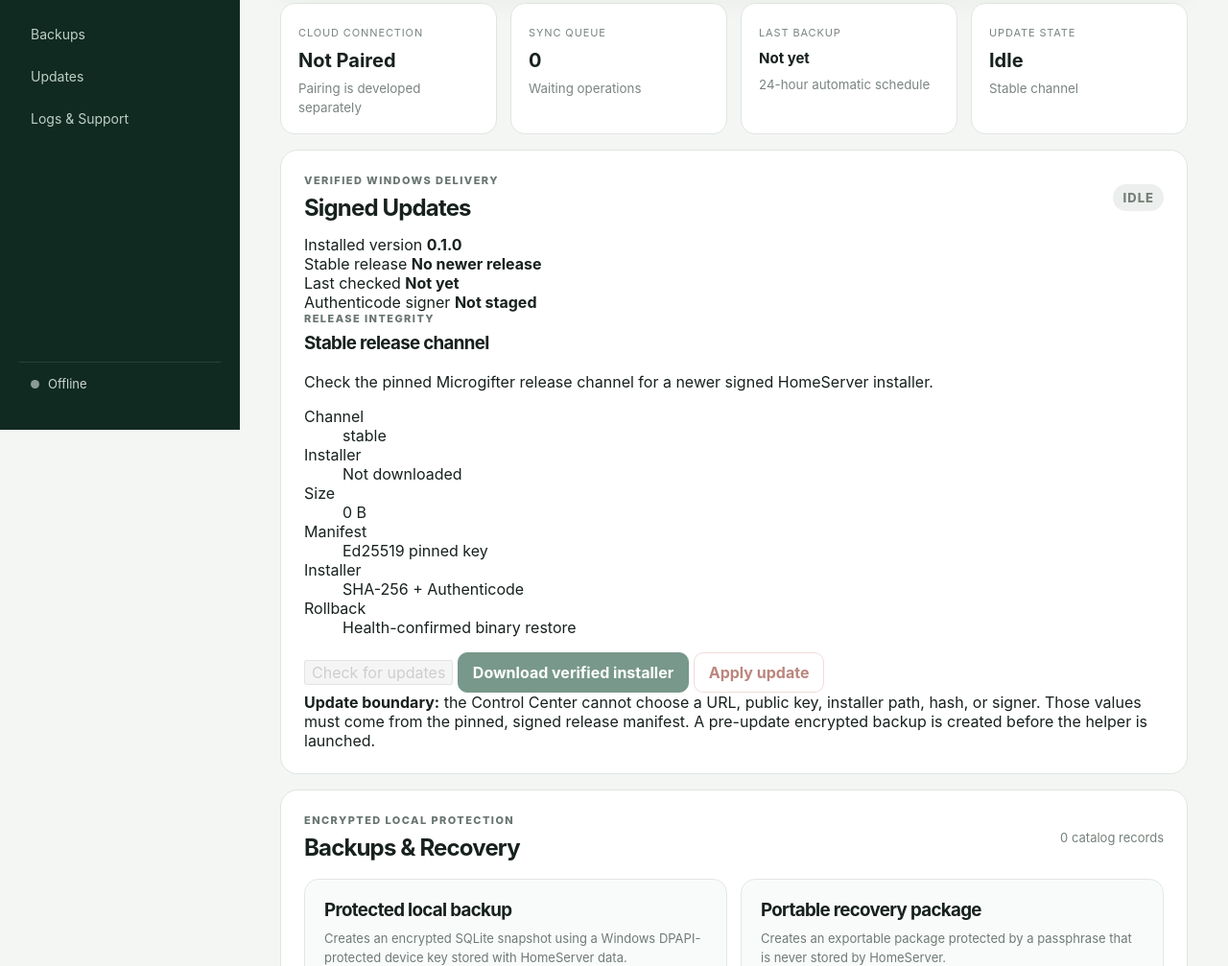
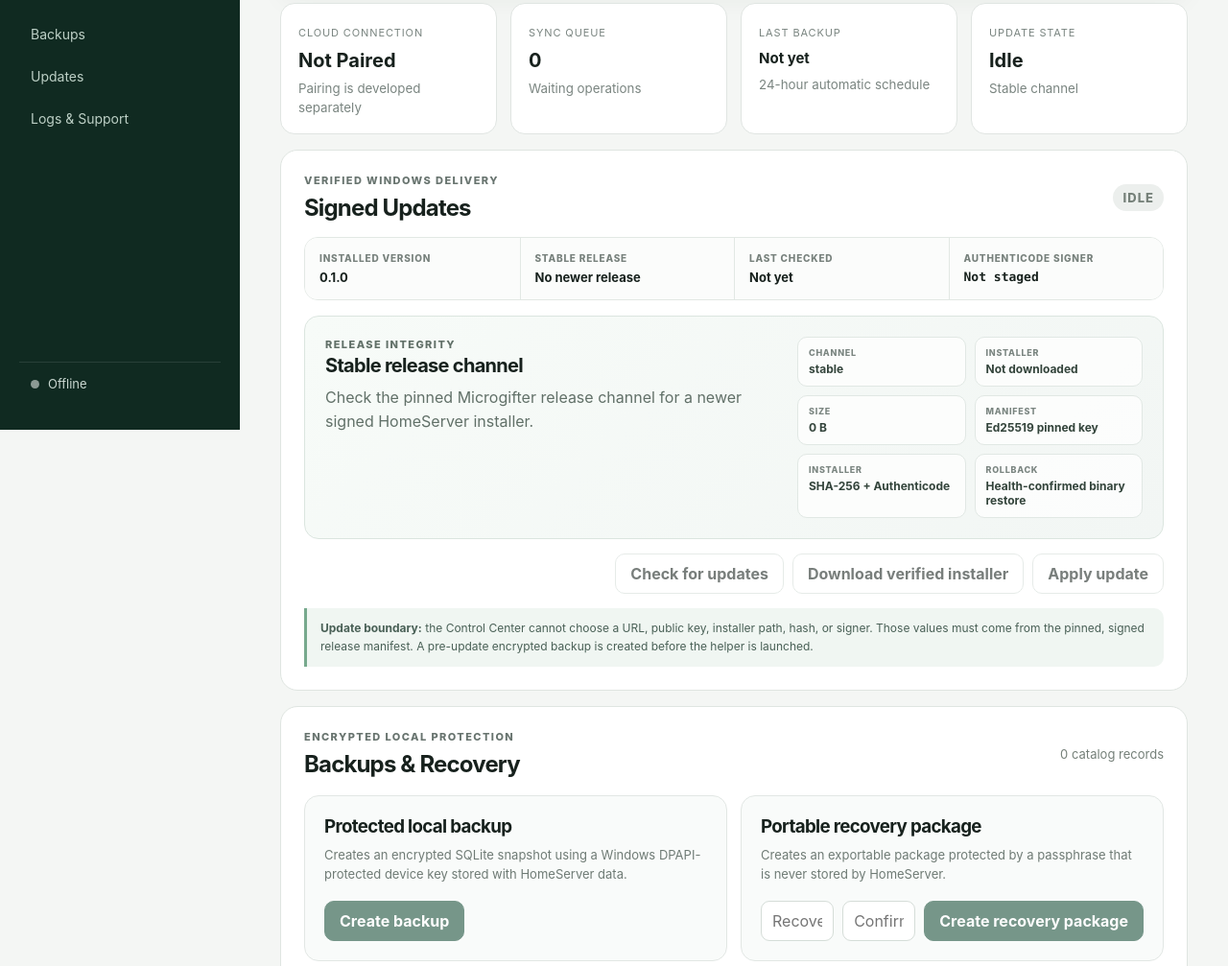
Before and after one commit to bigriversocial74/homeserver, a website built with Vite: page index.html in a window 1280 px wide. Shown: the part 352-1359 px from the top of the page at 96% size. Built offline with nearby package versions, Linux system fonts and the light colour scheme.

Commit message:
Style signed update and rollback controls

```diff
--- a/src/styles.css
+++ b/src/styles.css
@@ -32,7 +32,7 @@ nav a:hover, nav a.active { background: rgba(255,255,255,.1); color: white; }
 h1, h2, h3, p { margin-top: 0; }
 h1 { margin-bottom: 0; font-size: 29px; letter-spacing: -.04em; }
 h2, h3 { letter-spacing: -.035em; }
-.topbar button, .backup-actions button, .primary-button, .danger-button { padding: 10px 15px; border: 1px solid #d4dcd7; border-radius: 10px; background: white; color: #17211d; font-weight: 700; }
+.topbar button, .backup-actions button, .update-actions button, .primary-button, .danger-button { padding: 10px 15px; border: 1px solid #d4dcd7; border-radius: 10px; background: white; color: #17211d; font-weight: 700; }
 .primary-button { border-color: #174e38; background: #174e38; color: white; }
 .danger-button { border-color: #e3c3bd; color: #8a2f22; }
 .notice { margin-bottom: 18px; padding: 13px 15px; border-radius: 12px; }
@@ -43,9 +43,10 @@ h2, h3 { letter-spacing: -.035em; }
 .hero-card h2 { margin: 14px 0 7px; font-size: 28px; }
 .hero-card p { margin-bottom: 0; color: #69756f; }
 .pill { display: inline-flex; padding: 6px 10px; border-radius: 999px; background: #ecefed; color: #67716c; font-size: 11px; font-weight: 800; letter-spacing: .08em; text-transform: uppercase; }
-.pill.running, .pill.ready, .pill.verified, .pill.restored { background: #dcf8e4; color: #176335; }
-.pill.creating, .pill.restore-staged { background: #fff3d6; color: #795718; }
-.pill.failed { background: #fbe7e3; color: #8a2f22; }
+.pill.running, .pill.ready, .pill.verified, .pill.restored, .pill.current, .pill.succeeded { background: #dcf8e4; color: #176335; }
+.pill.creating, .pill.restore-staged, .pill.checking, .pill.downloading, .pill.applying { background: #fff3d6; color: #795718; }
+.pill.available, .pill.staged { background: #e2efff; color: #174f87; }
+.pill.failed, .pill.rolled-back { background: #fbe7e3; color: #8a2f22; }
 .hero-meta { min-width: 330px; display: grid; grid-template-columns: repeat(3, 1fr); border: 1px solid #edf0ee; border-radius: 15px; overflow: hidden; }
 .hero-meta div { display: flex; flex-direction: column; justify-content: center; gap: 6px; padding: 16px; border-left: 1px solid #edf0ee; }
 .hero-meta div:first-child { border-left: 0; }
@@ -61,6 +62,23 @@ h2, h3 { letter-spacing: -.035em; }
 .panel-heading { display: flex; align-items: center; justify-content: space-between; margin-bottom: 14px; }
 .panel-heading h2 { margin-bottom: 0; }
 .panel-heading > span { color: #758079; font-size: 13px; }
+
+.update-panel { overflow: hidden; }
+.update-summary { display: grid; grid-template-columns: repeat(4, minmax(0, 1fr)); margin: 16px 0; border: 1px solid #e2e8e4; border-radius: 14px; overflow: hidden; }
+.update-summary > div { min-width: 0; padding: 15px; border-left: 1px solid #e2e8e4; background: #fbfcfb; }
+.update-summary > div:first-child { border-left: 0; }
+.update-summary span { display: block; margin-bottom: 6px; color: #77817c; font-size: 10px; font-weight: 800; letter-spacing: .08em; text-transform: uppercase; }
+.update-summary strong { display: block; overflow: hidden; font-size: 13px; text-overflow: ellipsis; white-space: nowrap; }
+.mono { font-family: "SFMono-Regular", Consolas, "Liberation Mono", monospace; }
+.update-release-card { display: grid; grid-template-columns: minmax(0, 1.2fr) minmax(360px, .8fr); gap: 22px; padding: 21px; border: 1px solid #dbe5df; border-radius: 15px; background: linear-gradient(135deg, #f7fbf8, #f2f6f4); }
+.update-release-card h3 { margin-bottom: 9px; font-size: 20px; }
+.update-release-card p { margin-bottom: 0; color: #617068; line-height: 1.6; white-space: pre-line; }
+.update-release-card dl { display: grid; grid-template-columns: repeat(2, minmax(0, 1fr)); gap: 9px; margin: 0; }
+.update-release-card dl div { padding: 10px 11px; border: 1px solid #e1e8e4; border-radius: 10px; background: rgba(255,255,255,.74); }
+.update-release-card dt { margin-bottom: 4px; color: #7a8580; font-size: 9px; font-weight: 800; letter-spacing: .08em; text-transform: uppercase; }
+.update-release-card dd { margin: 0; color: #33443b; font-size: 12px; font-weight: 700; }
+.update-actions { display: flex; justify-content: flex-end; gap: 9px; margin-top: 15px; }
+.security-note { margin-top: 15px; padding: 12px 14px; border-left: 3px solid #77a98d; border-radius: 0 10px 10px 0; background: #f0f6f2; color: #496056; font-size: 12px; line-height: 1.55; }
 
 .backup-tools { display: grid; grid-template-columns: repeat(2, minmax(0, 1fr)); gap: 14px; margin: 18px 0; }
 .backup-tool-card { padding: 20px; border: 1px solid #e2e7e4; border-radius: 15px; background: #f9fbfa; }
@@ -105,6 +123,10 @@ footer { display: flex; justify-content: space-between; padding: 18px 4px 0; col
   .hero-card { display: block; }
   .hero-meta { margin-top: 22px; min-width: 0; }
   .metric-grid { grid-template-columns: repeat(2, 1fr); }
+  .update-summary { grid-template-columns: repeat(2, minmax(0, 1fr)); }
+  .update-summary > div:nth-child(3) { border-left: 0; border-top: 1px solid #e2e8e4; }
+  .update-summary > div:nth-child(4) { border-top: 1px solid #e2e8e4; }
+  .update-release-card { grid-template-columns: 1fr; }
   .backup-tools { grid-template-columns: 1fr; }
   .backup-tool-card.import-card { grid-column: auto; grid-template-columns: 1fr; gap: 12px; }
   .backup-tool-card form { grid-template-columns: 1fr 1fr; }
```
